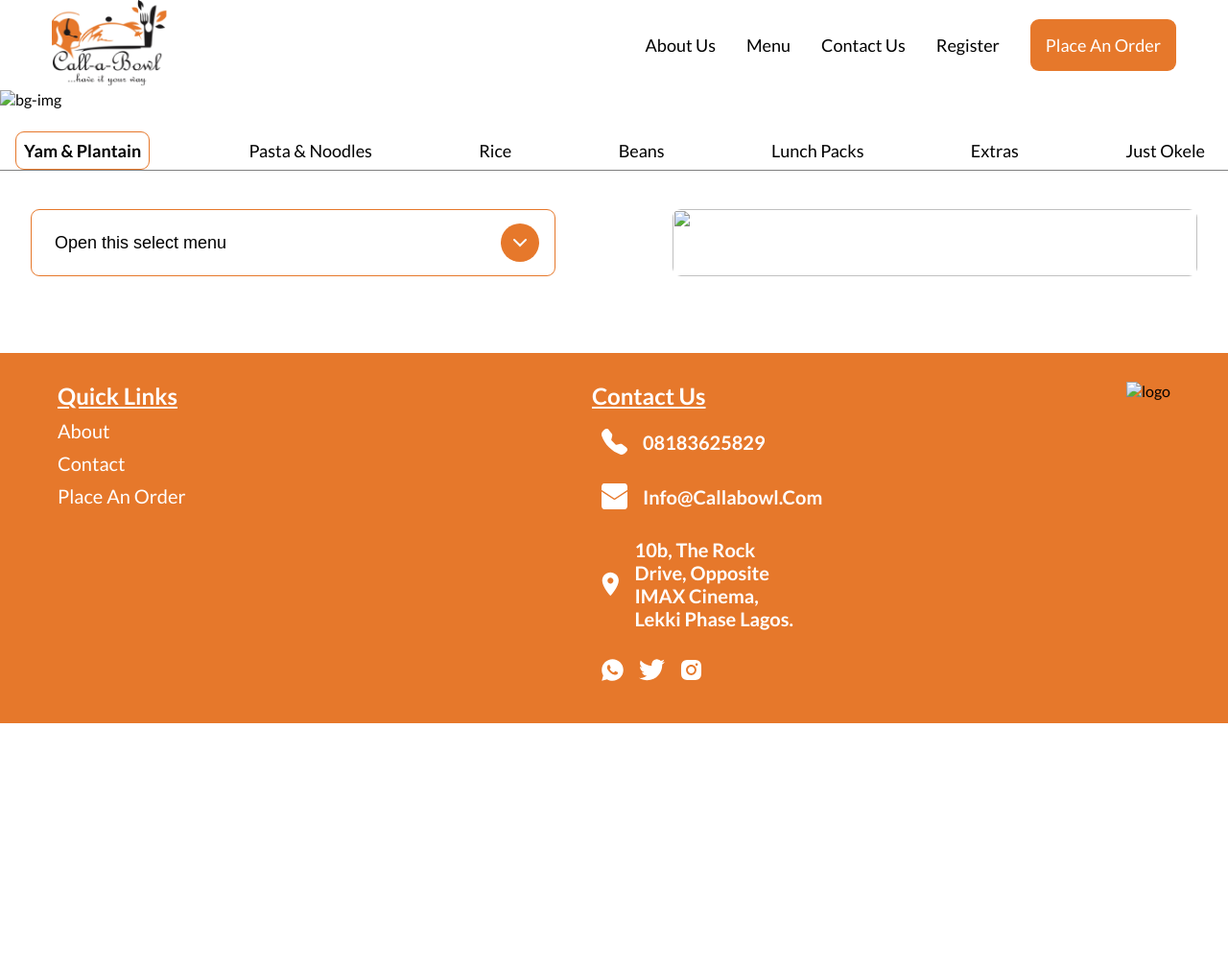
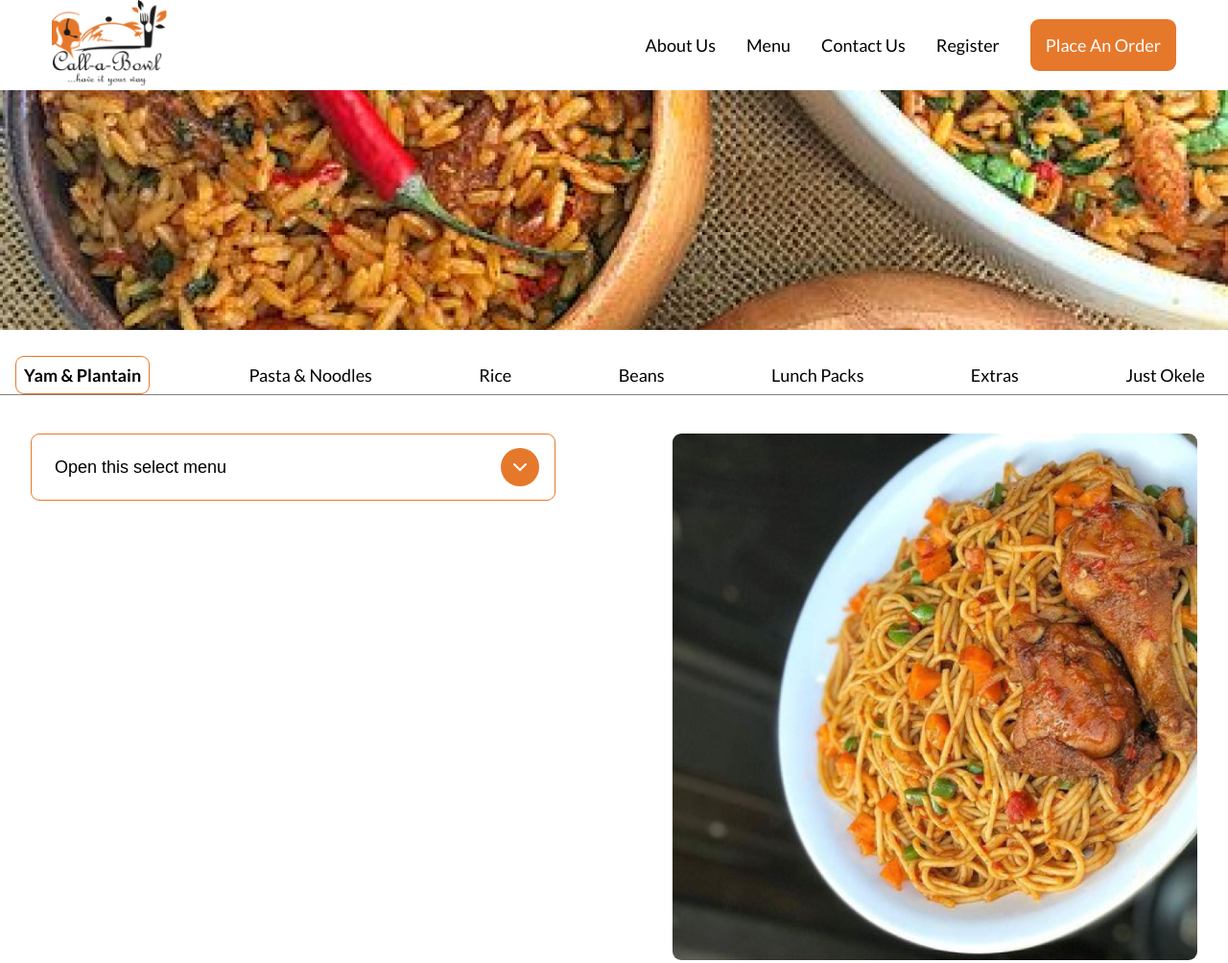
Before and after one commit to AduDanielTech/call-a-bowl, a plain HTML site: page menu.html in a window 1280 px wide. Shown: the top 1004 px of the page at 96% size. Before the commit the page ends 800 px from the top, so only its background shows below. Drawn offline with nearby package versions, Linux system fonts and the light colour scheme; the site is published under a folder, as on GitHub Pages, so addresses that start at the root find nothing.

Commit message:
Update menu.html

```diff
--- a/menu.html
+++ b/menu.html
@@ -137,7 +137,7 @@
     <section class="menu_section">
       <div class="menu_cont">
         <div class="menu_bg_img">
-            <img src="/images/menu_images/menu_bg_img.png" class="menu_bg_img_" alt="bg-img">
+            <img src="./images/menu_images/menu_bg_img.png" class="menu_bg_img_" alt="bg-img">
         </div>
       </div>
       <div class="menu_titles_cont">
@@ -184,7 +184,7 @@
                  </div>
             </div>
             <div class="menu_item_div menu_item_image_cont">
-                <img src="/images/menu_images/spag_chicked.png" alt="" class="menu_item_image">
+                <img src="./images/menu_images/spag_chicked.png" alt="" class="menu_item_image">
             </div>
         </div>
       </div>
@@ -243,9 +243,9 @@
                </div>
             </div>
 
-              <img src="/images/logo 4.png" alt="logo" class="footer_logo">
+              <img src="./images/logo 4.png" alt="logo" class="footer_logo">
 
     </footer>
-    <script src="/js/app.js"></script>
+    <script src="./js/app.js"></script>
 </body>
 </html>
```
